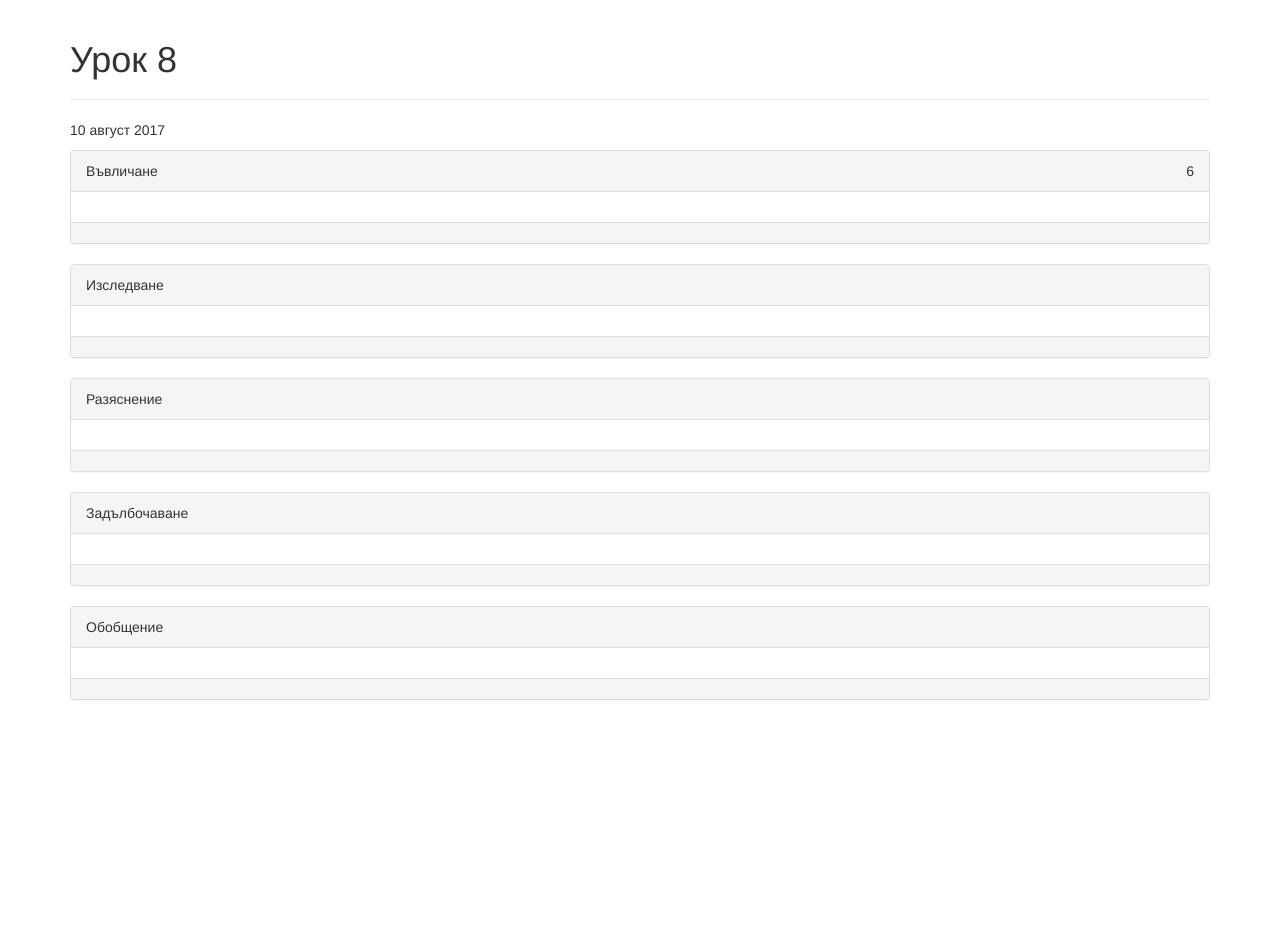
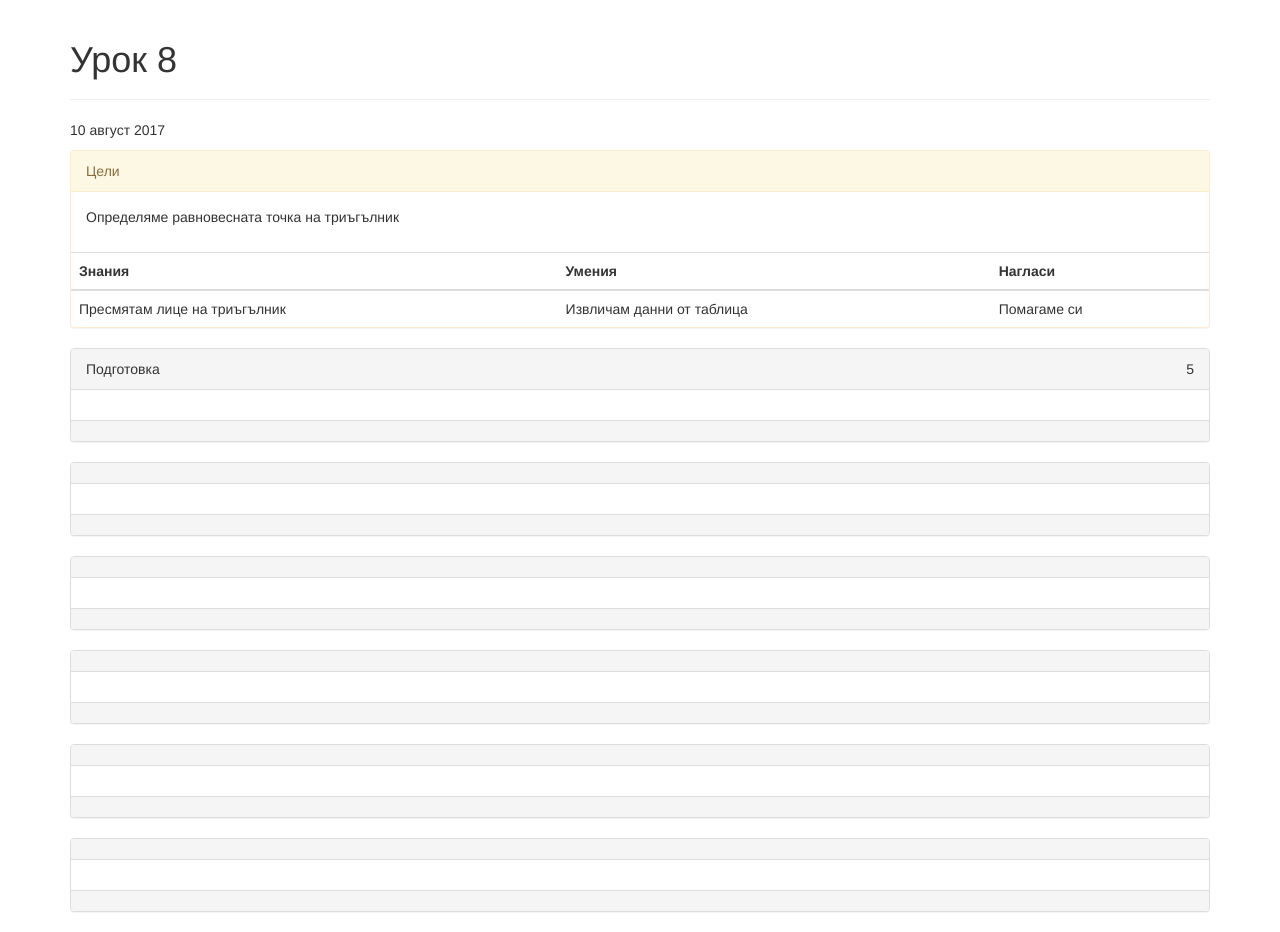
Before and after one commit to archri/teachers_planning_helper, a Jekyll site: the page built from _lessons/math/6/1/lesson.md, in a window 1280 px wide. Built offline with Jekyll 4.4.1, drawn with Linux system fonts in a browser that asks for light colours; nearby versions of some CDN libraries; before the commit the page ends 900 px from its top, so only the background shows below that.

Commit message:
updated the template for lessons

```diff
--- a/_config.yml
+++ b/_config.yml
@@ -32,3 +32,11 @@ exclude:
 collections:
   lessons:
     output: true
+
+defaults:
+  -
+    scope:
+      path: ""
+      type: "lessons" # a collection in your site, in plural form
+    values:
+      layout: "lesson"
--- /dev/null
+++ b/_includes/panel_0_prepare.html
@@ -0,0 +1,24 @@
+<div class="row">
+  <div class="col-xxs-12">
+    <div class="panel panel-default">
+      <div class="panel-heading">
+        <div class="row-fluid">
+          <span class="span6">Подготовка</span>
+          <span class="span6 pull-right">
+            {% if include.time %}
+              {{ include.time }}
+            {% else %}
+              5
+            {% endif %}
+          </span>
+        </div>
+      </div>
+      <div class="panel-body">
+        {% for activity in include.content %}
+          <div class="col-sm-6">{{ activity }}</div>
+        {% endfor %}
+      </div>
+      <div class="panel-footer">{{ include.verify }}</div>
+    </div>
+  </div>
+</div>
--- /dev/null
+++ b/_includes/panel_1_engage.html
@@ -0,0 +1,21 @@
+<div class="row">
+  <div class="col-xxs-12">
+    <div class="panel panel-default">
+      <div class="panel-heading">
+        <div class="row-fluid">
+          <span class="span6">{{ include.heading }}</span>
+          <span class="span6 pull-right">{{ include.time }}</span>
+        </div>
+      </div>
+      <div class="panel-body">
+        {% for activity in include.content %}
+          <div class="row">
+            <div class="col-sm-6">{{ activity.say }}</div>
+            <div class="col-sm-6">{{ activity.do }}</div>
+          </div>
+        {% endfor %}
+      </div>
+      <div class="panel-footer">{{ include.verify }}</div>
+    </div>
+  </div>
+</div>
--- /dev/null
+++ b/_includes/panel_2_explore.html
@@ -0,0 +1,21 @@
+<div class="row">
+  <div class="col-xxs-12">
+    <div class="panel panel-default">
+      <div class="panel-heading">
+        <div class="row-fluid">
+          <span class="span6">{{ include.heading }}</span>
+          <span class="span6 pull-right">{{ include.time }}</span>
+        </div>
+      </div>
+      <div class="panel-body">
+        {% for activity in include.content %}
+          <div class="row">
+            <div class="col-sm-6">{{ activity.say }}</div>
+            <div class="col-sm-6">{{ activity.do }}</div>
+          </div>
+        {% endfor %}
+      </div>
+      <div class="panel-footer">{{ include.verify }}</div>
+    </div>
+  </div>
+</div>
--- /dev/null
+++ b/_includes/panel_3_explain.html
@@ -0,0 +1,21 @@
+<div class="row">
+  <div class="col-xxs-12">
+    <div class="panel panel-default">
+      <div class="panel-heading">
+        <div class="row-fluid">
+          <span class="span6">{{ include.heading }}</span>
+          <span class="span6 pull-right">{{ include.time }}</span>
+        </div>
+      </div>
+      <div class="panel-body">
+        {% for activity in include.content %}
+          <div class="row">
+            <div class="col-sm-6">{{ activity.say }}</div>
+            <div class="col-sm-6">{{ activity.do }}</div>
+          </div>
+        {% endfor %}
+      </div>
+      <div class="panel-footer">{{ include.verify }}</div>
+    </div>
+  </div>
+</div>
--- /dev/null
+++ b/_includes/panel_4_elaborate.html
@@ -0,0 +1,21 @@
+<div class="row">
+  <div class="col-xxs-12">
+    <div class="panel panel-default">
+      <div class="panel-heading">
+        <div class="row-fluid">
+          <span class="span6">{{ include.heading }}</span>
+          <span class="span6 pull-right">{{ include.time }}</span>
+        </div>
+      </div>
+      <div class="panel-body">
+        {% for activity in include.content %}
+          <div class="row">
+            <div class="col-sm-6">{{ activity.say }}</div>
+            <div class="col-sm-6">{{ activity.do }}</div>
+          </div>
+        {% endfor %}
+      </div>
+      <div class="panel-footer">{{ include.verify }}</div>
+    </div>
+  </div>
+</div>
--- /dev/null
+++ b/_includes/panel_5_evaluate.html
@@ -0,0 +1,21 @@
+<div class="row">
+  <div class="col-xxs-12">
+    <div class="panel panel-default">
+      <div class="panel-heading">
+        <div class="row-fluid">
+          <span class="span6">{{ include.heading }}</span>
+          <span class="span6 pull-right">{{ include.time }}</span>
+        </div>
+      </div>
+      <div class="panel-body">
+        {% for activity in include.content %}
+          <div class="row">
+            <div class="col-sm-6">{{ activity.say }}</div>
+            <div class="col-sm-6">{{ activity.do }}</div>
+          </div>
+        {% endfor %}
+      </div>
+      <div class="panel-footer">{{ include.verify }}</div>
+    </div>
+  </div>
+</div>
--- /dev/null
+++ b/_includes/panel_aims.html
@@ -0,0 +1,18 @@
+<div class="panel panel-warning">
+  <div class="panel-heading">Цели</div>
+  <div class="panel-body">
+    <p>{{ include.aims.main }}</p>
+  </div>
+  <table class="table">
+    <thead>
+      <th>Знания</th>
+      <th>Умения</th>
+      <th>Нагласи</th>
+    </thead>
+    <tbody>
+      <td>{{ include.aims.knowledge }}</td>
+      <td>{{ include.aims.skill }}</td>
+      <td>{{ include.aims.belief }}</td>
+    </tbody>
+  </table>
+</div>
--- a/_layouts/base.html
+++ b/_layouts/base.html
@@ -5,6 +5,7 @@
     <meta name="viewport" content="width=device-width, initial-scale=1.0">
     <title>{{ page.title }}</title>
     <link rel="stylesheet" href="https://maxcdn.bootstrapcdn.com/bootstrap/3.3.7/css/bootstrap.css">
+    <link rel="stylesheet" type="text/css" media="print" href="https://maxcdn.bootstrapcdn.com/bootstrap/3.3.7/css/bootstrap.css">
     <link rel="stylesheet" href="{{ site.baseurl }}/css/bootstrap-xxs.css">
     <link rel="stylesheet" href="{{ site.baseurl }}/css/style.css">
     {% for stylesheet in page.stylesheets %}
--- a/_layouts/lesson.html
+++ b/_layouts/lesson.html
@@ -20,38 +20,22 @@ layout: base
   {% endcase %}
   {{ page.date | date: "%Y" }}
 </p>
+{% include panel_aims.html aims = page.aims %}
 
-<div class="panel panel-default">
-  <div class="panel-heading">
-    <div class="row-fluid">
-      <span class="span6">Въвличане</span>
-      <span class="span6 pull-right">6</span>
-    </div>
-  </div>
-  <div class="panel-body">{{ page.engage.content }}</div>
-  <div class="panel-footer">{{ page.engage.time }}</div>
-</div>
+{% capture phase=page.phases[0] %}{% endcapture %}
+{% include panel_0_prepare.html phase=phase %}
 
-<div class="panel panel-default">
-  <div class="panel-heading">Изследване</div>
-  <div class="panel-body">{{ page.explore.content }}</div>
-  <div class="panel-footer">{{ page.explore.time }}</div>
-</div>
+{% capture phase=page.phases[1] %}{% endcapture %}
+{% include panel_1_engage.html phase=phase %}
 
-<div class="panel panel-default">
-  <div class="panel-heading">Разяснение</div>
-  <div class="panel-body">{{ page.explain.content }}</div>
-  <div class="panel-footer">{{ page.explain.time }}</div>
-</div>
+{% capture phase=page.phases[2] %}{% endcapture %}
+{% include panel_2_explore.html phase=phase %}
 
-<div class="panel panel-default">
-  <div class="panel-heading">Задълбочаване</div>
-  <div class="panel-body">{{ page.elaborate.content }}</div>
-  <div class="panel-footer">{{ page.elaborate.time }}</div>
-</div>
+{% capture phase=page.phases[3] %}{% endcapture %}
+{% include panel_3_explain.html phase=phase %}
 
-<div class="panel panel-default">
-  <div class="panel-heading">Обобщение</div>
-  <div class="panel-body">{{ page.evaluate.content }}</div>
-  <div class="panel-footer">{{ page.evaluate.time }}</div>
-</div>
+{% capture phase=page.phases[4] %}{% endcapture %}
+{% include panel_4_elaborate.html phase=phase %}
+
+{% capture phase=page.phases[5] %}{% endcapture %}
+{% include panel_5_evaluate.html phase=phase %}
--- a/_lessons/math/6/1/lesson.md
+++ b/_lessons/math/6/1/lesson.md
@@ -1,12 +1,45 @@
 ---
-layout: lesson
 date: 10.08.2017
 title: Урок 8
-engage:
-  - content: начало
-  - time: 5 минути
-explorе: 2
-explain: три
-elaborate: 4-ри
-evaluate: Пет
+aims:
+  main:
+    Определяме равновесната точка на триъгълник
+  knowledge:
+    Пресмятам лице на триъгълник
+  skill:
+    Извличам данни от таблица
+  belief:
+    Помагаме си
+phases:
+- content:
+  - първо действие
+  - второ действие
+- content:
+    prelude:
+      - странични думи
+      - още странични думи
+    engage:
+      - голямата цел
+      - малката цел
+    refresh:
+      - какво е триъгълник?
+      - какви видове може да бъде?
+  verify: прверявам някак си
+
+- content:
+    what: какво правим?
+    how: как се държим?
+    time: 5
+    check: true
+    action: какво правя аз
+  verify: "проверявам някак си"
+
+- content: начало
+  verify: "проверявам някак си"
+
+- content: начало
+  verify: "проверявам някак си"
+
+- content: начало
+  verify: "проверявам някак си"
 ---
```
Also changed, not shown: _includes/panel.html (added, +21 -0 lines).
